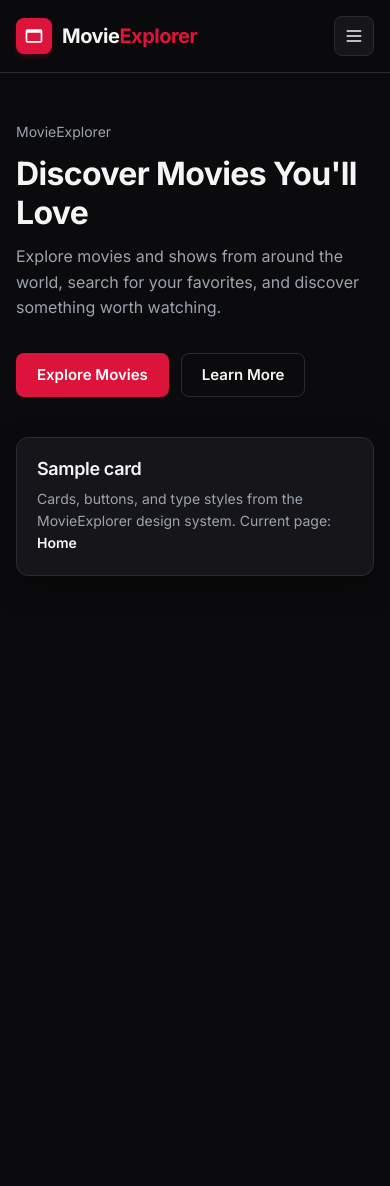
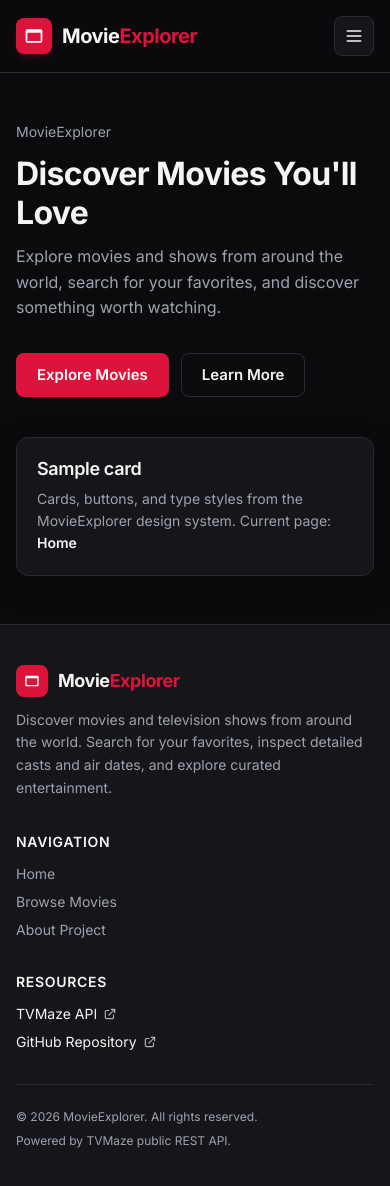
Before and after one commit to abdullah-alsaba/Movie_Explorer, a React (Vite) app: page / in a window 390 px wide. Shown: the top 1186 px of the page. Before the commit the page ends 844 px from the top, so only its background shows below. Built offline with nearby package versions, Linux system fonts and the light colour scheme.

Commit message:
feat: add responsive footer

```diff
--- a/src/App.jsx
+++ b/src/App.jsx
@@ -1,5 +1,6 @@
 import { useState } from 'react'
 import Navbar from './components/Navbar'
+import Footer from './components/Footer'
 
 function App() {
   const [currentPage, setCurrentPage] = useState('home')
@@ -36,6 +37,8 @@ function App() {
           </p>
         </article>
       </main>
+
+      <Footer onNavigate={setCurrentPage} />
     </div>
   )
 }
--- /dev/null
+++ b/src/components/Footer.jsx
@@ -0,0 +1,138 @@
+export default function Footer({ onNavigate }) {
+  const handleNavClick = (page) => {
+    if (onNavigate) {
+      onNavigate(page)
+      window.scrollTo({ top: 0, behavior: 'smooth' })
+    }
+  }
+
+  return (
+    <footer className="mt-auto border-t border-border bg-surface text-muted">
+      <div className="container-app py-10 md:py-12">
+        <div className="grid grid-cols-1 gap-8 md:grid-cols-3 lg:grid-cols-4">
+          {/* Brand & Mission */}
+          <div className="space-y-3 md:col-span-2">
+            <div className="flex items-center gap-2.5">
+              <div className="flex h-8 w-8 items-center justify-center rounded-lg bg-accent text-white">
+                <svg
+                  className="h-4 w-4 fill-current"
+                  viewBox="0 0 24 24"
+                  xmlns="http://www.w3.org/2000/svg"
+                  aria-hidden="true"
+                >
+                  <path d="M4 4h16a2 2 0 0 1 2 2v12a2 2 0 0 1-2 2H4a2 2 0 0 1-2-2V6a2 2 0 0 1 2-2zm0 4v10h16V8H4zm2-2h2v2H6V6zm4 0h2v2h-2V6zm4 0h2v2h-2V6zm4 0h2v2h-2V6z" />
+                </svg>
+              </div>
+              <span className="text-lg font-bold tracking-tight text-ink">
+                Movie<span className="text-accent">Explorer</span>
+              </span>
+            </div>
+            <p className="max-w-md text-sm leading-relaxed text-muted">
+              Discover movies and television shows from around the world. Search for your
+              favorites, inspect detailed casts and air dates, and explore curated entertainment.
+            </p>
+          </div>
+
+          {/* Navigation Links */}
+          <div className="space-y-3">
+            <h3 className="text-sm font-semibold tracking-wider uppercase text-ink">
+              Navigation
+            </h3>
+            <ul className="space-y-2 text-sm">
+              <li>
+                <button
+                  type="button"
+                  onClick={() => handleNavClick('home')}
+                  className="transition-colors hover:text-white"
+                >
+                  Home
+                </button>
+              </li>
+              <li>
+                <button
+                  type="button"
+                  onClick={() => handleNavClick('movies')}
+                  className="transition-colors hover:text-white"
+                >
+                  Browse Movies
+                </button>
+              </li>
+              <li>
+                <button
+                  type="button"
+                  onClick={() => handleNavClick('about')}
+                  className="transition-colors hover:text-white"
+                >
+                  About Project
+                </button>
+              </li>
+            </ul>
+          </div>
+
+          {/* Attribution & Links */}
+          <div className="space-y-3">
+            <h3 className="text-sm font-semibold tracking-wider uppercase text-ink">
+              Resources
+            </h3>
+            <ul className="space-y-2 text-sm">
+              <li>
+                <a
+                  href="https://www.tvmaze.com/api"
+                  target="_blank"
+                  rel="noopener noreferrer"
+                  className="inline-flex items-center gap-1.5 transition-colors hover:text-white"
+                >
+                  <span>TVMaze API</span>
+                  <svg
+                    className="h-3.5 w-3.5 opacity-70"
+                    fill="none"
+                    viewBox="0 0 24 24"
+                    stroke="currentColor"
+                    strokeWidth="2"
+                    aria-hidden="true"
+                  >
+                    <path
+                      strokeLinecap="round"
+                      strokeLinejoin="round"
+                      d="M10 6H6a2 2 0 00-2 2v10a2 2 0 002 2h10a2 2 0 002-2v-4M14 4h6m0 0v6m0-6L10 14"
+                    />
+                  </svg>
+                </a>
+              </li>
+              <li>
+                <a
+                  href="https://github.com"
+                  target="_blank"
+                  rel="noopener noreferrer"
+                  className="inline-flex items-center gap-1.5 transition-colors hover:text-white"
+                >
+                  <span>GitHub Repository</span>
+                  <svg
+                    className="h-3.5 w-3.5 opacity-70"
+                    fill="none"
+                    viewBox="0 0 24 24"
+                    stroke="currentColor"
+                    strokeWidth="2"
+                    aria-hidden="true"
+                  >
+                    <path
+                      strokeLinecap="round"
+                      strokeLinejoin="round"
+                      d="M10 6H6a2 2 0 00-2 2v10a2 2 0 002 2h10a2 2 0 002-2v-4M14 4h6m0 0v6m0-6L10 14"
+                    />
+                  </svg>
+                </a>
+              </li>
+            </ul>
+          </div>
+        </div>
+
+        {/* Bottom copyright line */}
+        <div className="mt-8 border-t border-border pt-6 flex flex-col gap-2 sm:flex-row sm:items-center sm:justify-between text-xs text-muted">
+          <p>© 2026 MovieExplorer. All rights reserved.</p>
+          <p>Powered by TVMaze public REST API.</p>
+        </div>
+      </div>
+    </footer>
+  )
+}
```
